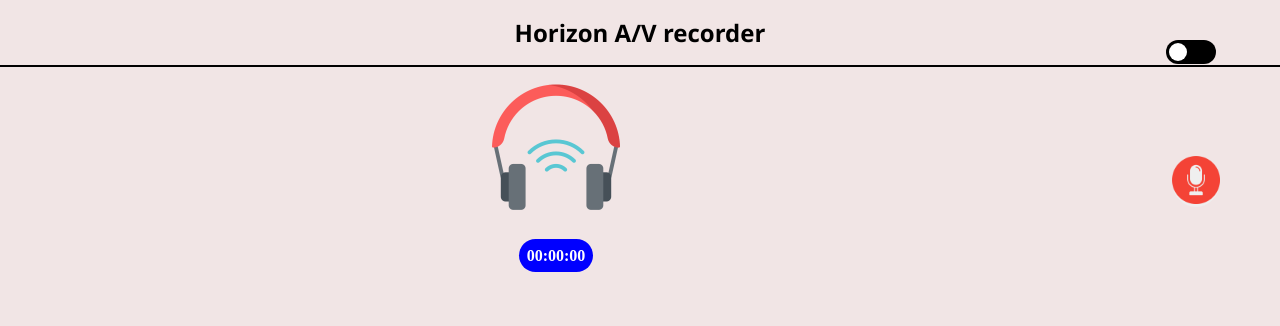
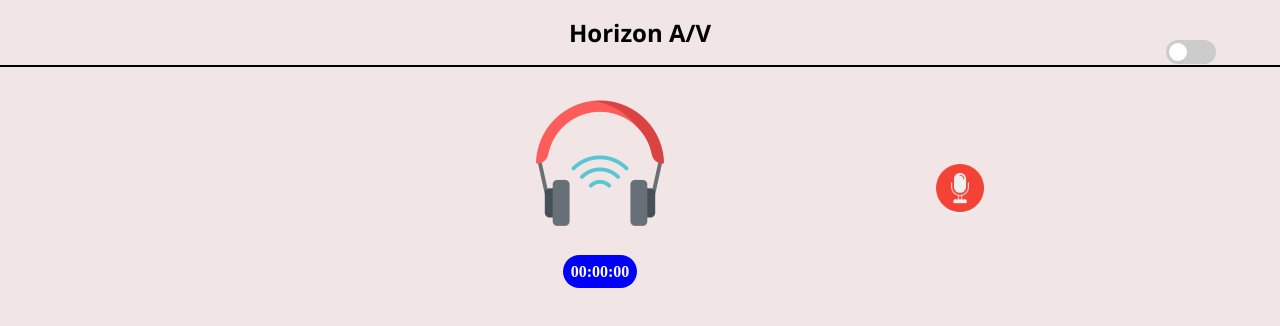
Before and after one commit to Saivamsiaravala/horizon, a React (Vite) app: page / in a window 1280 px wide. Shown: the top 326 px of the page. Built offline with nearby package versions, Linux system fonts and the light colour scheme.

Commit message:
change css

```diff
--- a/src/App.jsx
+++ b/src/App.jsx
@@ -21,7 +21,7 @@ const App = () => {
         <span className="slider"></span>
       </label>
       <header>
-        <h1>Horizon A/V recorder</h1>
+        <h1>Horizon A/V</h1>
       </header>
       {/* <nav>
         <button onClick={setPage}>
--- a/src/styles/styles.css
+++ b/src/styles/styles.css
@@ -35,7 +35,7 @@ body,
   left: 0;
   right: 0;
   bottom: 0;
-  background-color: #000;
+  background-color: #ccc;
   transition: 0.4s;
   border-radius: 24px;
 }
@@ -68,26 +68,24 @@ body,
   display: flex;
   flex-direction: column;
   align-items: center;
-  width: 100%;
   justify-content: center;
 }
 @media (min-width: 425px) {
   .app main .audio {
     flex-direction: row;
-    align-items: center;
-    justify-content: space-around;
+    align-content: space-evenly;
+    justify-items: space-around;
   }
 }
 .app main .audio .content {
-  margin: 0;
+  margin-top: 1rem;
   display: flex;
   flex-direction: column;
   align-items: center;
-  min-width: 60vw;
 }
 @media (min-width: 425px) {
   .app main .audio .content {
-    min-width: 80vw;
+    min-width: 50vw;
   }
 }
 .app main .audio .content .headphone {
@@ -149,6 +147,7 @@ body,
   transform: scale(90%);
 }
 .app main .audio .btns {
+  border: 2px solid black;
   display: flex;
   width: 100%;
   justify-content: center;
@@ -175,11 +174,6 @@ body,
 .app main .audio .btns .btn img {
   width: 2rem;
 }
-@media (min-width: 425px) {
-  .app main .audio .btns .btn img {
-    width: 3rem;
-  }
-}
 .app main .video {
   display: flex;
   flex-direction: column;
@@ -191,7 +185,7 @@ body,
   .app main .video {
     flex-direction: row;
     align-items: center;
-    justify-content: space-around;
+    justify-content: space-evenly;
   }
 }
 .app main .video .multimedia {
@@ -199,11 +193,10 @@ body,
   display: flex;
   justify-content: center;
   align-items: center;
-  min-width: 60vw;
 }
 @media (min-width: 425px) {
   .app main .video .multimedia {
-    min-width: 80vw;
+    min-width: 50vw;
   }
 }
 .app main .video .multimedia .operation {
@@ -305,7 +298,7 @@ body,
   width: 2rem;
 }
 .app main .video .control {
-  padding: 0.5rem;
+  padding: 1rem;
   display: flex;
   justify-content: center;
 }
--- a/src/styles/styles.scss
+++ b/src/styles/styles.scss
@@ -31,8 +31,8 @@ body,
   height: 100vh;
   .toggle-switch {
     position: absolute;
-    top: 05%;
-    right: 05%;
+    top: 5%;
+    right: 5%;
     width: 50px;
     height: 24px;
     display: inline-block;
@@ -50,7 +50,7 @@ body,
       left: 0;
       right: 0;
       bottom: 0;
-      background-color: #000;
+      background-color: #ccc;
       transition: 0.4s;
       border-radius: 24px;
 
@@ -89,21 +89,20 @@ body,
       display: flex;
       flex-direction: column;
       align-items: center;
-      width: 100%;
+      // width: 100%;
       justify-content: center;
       @include respond-to(md) {
         flex-direction: row;
-        align-items: center;
-        justify-content: space-around;
+        align-content: space-evenly;
+        justify-items: space-around;
       }
       .content {
-        margin: 0;
+        margin-top: 1rem;
         display: flex;
         flex-direction: column;
         align-items: center;
-        min-width: 60vw;
         @include respond-to(md) {
-          min-width: 80vw;
+          min-width: 50vw;
         }
 
         .headphone {
@@ -166,6 +165,8 @@ body,
         }
       }
       .btns {
+        border: 2px solid black;
+
         display: flex;
         width: 100%;
         justify-content: center;
@@ -187,7 +188,7 @@ body,
           img {
             width: 2rem;
             @include respond-to(md) {
-              width: 3rem;
+              // width: 3rem;
             }
           }
         }
@@ -202,16 +203,17 @@ body,
       @include respond-to(md) {
         flex-direction: row;
         align-items: center;
-        justify-content: space-around;
+        justify-content: space-evenly;
+        // border: 2px solid blue;
       }
       .multimedia {
         margin-top: 1rem;
         display: flex;
         justify-content: center;
         align-items: center;
-        min-width: 60vw;
+        // min-width: 60vw;
         @include respond-to(md) {
-          min-width: 80vw;
+          min-width: 50vw;
         }
 
         .operation {
@@ -316,7 +318,7 @@ body,
         }
       }
       .control {
-        padding: 0.5rem;
+        padding: 1rem;
         display: flex;
         justify-content: center;
 
```
Also changed, not shown: 1 other file (tests, documents, lock files or other folders).
